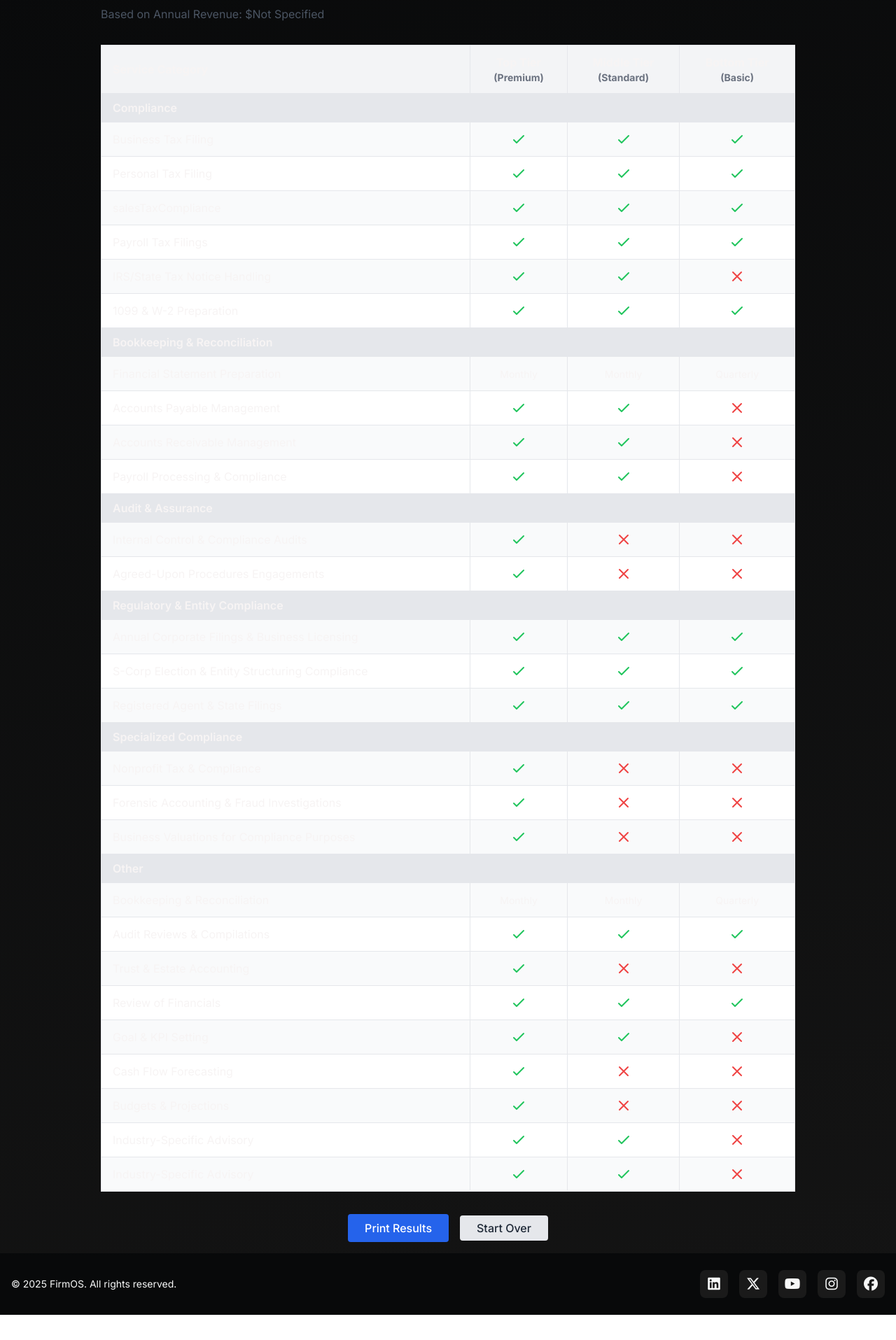
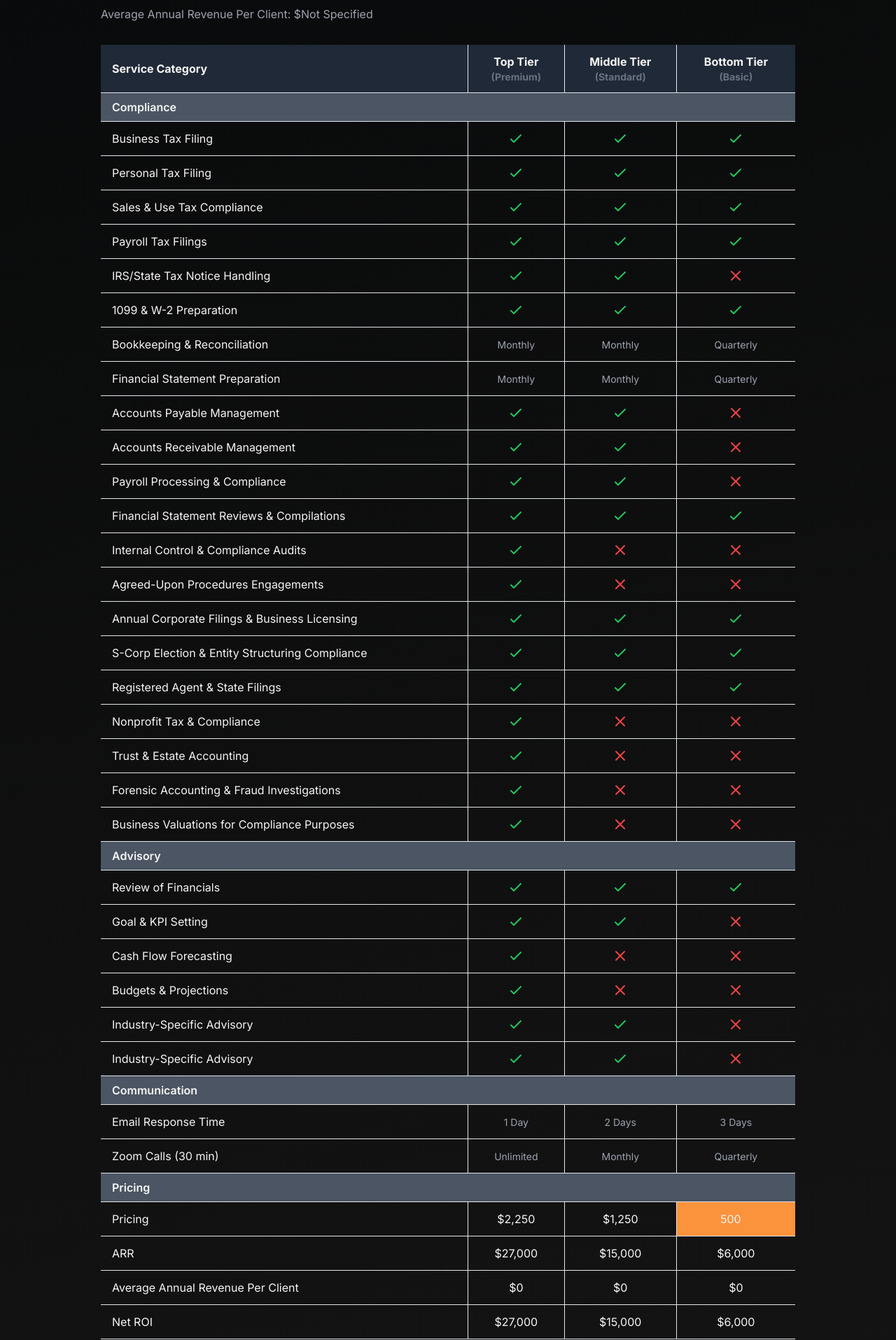
Before and after one commit to support-firmos/niche-marketing-playbook-revamp, a Next.js app: page /calculator in a window 1280 px wide. Shown: the part 286-2201 px from the top of the page at 70% size. Before the commit the page ends 2165 px from the top, so only its background shows below. Built offline with nearby package versions, Linux system fonts and the light colour scheme.

Commit message:
calculator update

```diff
--- a/src/app/calculator/page.tsx
+++ b/src/app/calculator/page.tsx
@@ -1,5 +1,5 @@
 'use client';
-// pages/service-tiers.tsx
+// pages/calculator.tsx
 import { useSearchParams } from 'next/navigation';
 import { useRouter } from 'next/navigation';
 import React from 'react'
@@ -28,6 +28,17 @@ export default function ServiceTiers() {
   const searchParams = useSearchParams();
   const [revenue, setRevenue] = useState<string>('');
   const [services, setServices] = useState<ServiceItem[]>([]);
+  const [basicPricing, setBasicPricing] = useState<number>(500);
+
+  const [convertedRevenue, setConvertedRevenue] = useState<number>(0);
+  const [standardPricing, setStandardPricing] = useState<number>(0);
+  const [premiumPricing, setPremiumPricing] = useState<number>(0);
+  const [arrBasic, setArrBasic] = useState<number>(0);
+  const [arrStandard, setArrStandard] = useState<number>(0);
+  const [arrPremium, setArrPremium] = useState<number>(0);
+  const [netRoiBasic, setNetRoiBasic] = useState<number>(0);
+  const [netRoiStandard, setNetRoiStandard] = useState<number>(0);
+  const [netRoiPremium, setNetRoiPremium] = useState<number>(0);
 
   // Updated tier data based on the provided image
   const tierData: TierData = {
@@ -40,14 +51,14 @@ export default function ServiceTiers() {
     taxFormPreparation: { top: true, middle: true, free: true },
 
     // Bookkeeping & Financials
-    bookkeepingAndReconciliation: { top: "Monthly", middle: "Monthly", free: "Quarterly" },
+    monthlyBookkeeping: { top: "Monthly", middle: "Monthly", free: "Quarterly" },
     financialStatementPreparation: { top: "Monthly", middle: "Monthly", free: "Quarterly" },
     accountsPayable: { top: true, middle: true, free: false },
     accountsReceivable: { top: true, middle: true, free: false },
     payrollProcessing: { top: true, middle: true, free: false },
 
     // Audit & Assurance
-    auditReviews: { top: true, middle: true, free: true },
+    financialStatementReviews: { top: true, middle: true, free: true },
     internalControlAudits: { top: true, middle: false, free: false },
     aupEngagements: { top: true, middle: false, free: false },
 
@@ -58,7 +69,7 @@ export default function ServiceTiers() {
 
     // Specialized Compliance
     nonprofitCompliance: { top: true, middle: false, free: false },
-    trustAndEstateAccounting: { top: true, middle: false, free: false },
+    trustAccounting: { top: true, middle: false, free: false },
     forensicAccounting: { top: true, middle: false, free: false },
     businessValuations: { top: true, middle: false, free: false },
 
@@ -69,9 +80,12 @@ export default function ServiceTiers() {
     budgetsAndProjections: { top: true, middle: false, free: false },
     industrySpecificAdvisory1: { top: true, middle: true, free: false },
     industrySpecificAdvisory2: { top: true, middle: true, free: false },
+
+    // Communication - Add missing services
+    emailResponseTime: { top: "1 Day", middle: "2 Days", free: "3 Days" },
+    zoomCalls: { top: "Unlimited", middle: "Monthly", free: "Quarterly" },
   };
 
-  // Service categories mapping
   const serviceCategories: Record<string, string> = {
     businessTaxFiling: "Compliance",
     personalTaxFiling: "Compliance",
@@ -80,43 +94,52 @@ export default function ServiceTiers() {
     irsTaxNoticeHandling: "Compliance",
     taxFormPreparation: "Compliance",
 
-    monthlyBookkeeping: "Bookkeeping & Reconciliation",
-    financialStatementPreparation: "Bookkeeping & Reconciliation",
-    accountsPayable: "Bookkeeping & Reconciliation",
-    accountsReceivable: "Bookkeeping & Reconciliation",
-    payrollProcessing: "Bookkeeping & Reconciliation",
+    monthlyBookkeeping: "Compliance",
+    financialStatementPreparation: "Compliance",
+    accountsPayable: "Compliance",
+    accountsReceivable: "Compliance",
+    payrollProcessing: "Compliance",
 
-    financialStatementReviews: "Audit & Assurance",
-    internalControlAudits: "Audit & Assurance",
-    aupEngagements: "Audit & Assurance",
+    financialStatementReviews: "Compliance",
+    internalControlAudits: "Compliance",
+    aupEngagements: "Compliance",
 
-    annualCorporateFilings: "Regulatory & Entity Compliance",
-    sCorpElection: "Regulatory & Entity Compliance",
-    registeredAgentFilings: "Regulatory & Entity Compliance",
+    annualCorporateFilings: "Compliance",
+    sCorpElection: "Compliance",
+    registeredAgentFilings: "Compliance",
 
-    nonprofitCompliance: "Specialized Compliance",
-    trustAccounting: "Specialized Compliance",
-    forensicAccounting: "Specialized Compliance",
-    businessValuations: "Specialized Compliance",
+    nonprofitCompliance: "Compliance",
+    trustAccounting: "Compliance",
+    forensicAccounting: "Compliance",
+    businessValuations: "Compliance",
 
+    reviewOfFinancials: "Advisory",
+    goalAndKPISetting: "Advisory",
+    cashFlowForecasting: "Advisory",
+    budgetsAndProjections: "Advisory",
+    industrySpecificAdvisory1: "Advisory",
+    industrySpecificAdvisory2: "Advisory",
+
+    emailResponseTime: "Communication",
+    zoomCalls: "Communication",
   };
 
   // Service names mapping
   const serviceNames: Record<string, string> = {
     businessTaxFiling: "Business Tax Filing",
     personalTaxFiling: "Personal Tax Filing",
-    salesAndUseTaxCompliance: "Sales & Use Tax Compliance",
+    salesTaxCompliance: "Sales & Use Tax Compliance",
     payrollTaxFilings: "Payroll Tax Filings",
     irsTaxNoticeHandling: "IRS/State Tax Notice Handling",
     taxFormPreparation: "1099 & W-2 Preparation",
 
-    bookkeepingAndReconciliation: "Bookkeeping & Reconciliation",
+    monthlyBookkeeping: "Bookkeeping & Reconciliation",
     financialStatementPreparation: "Financial Statement Preparation",
     accountsPayable: "Accounts Payable Management",
     accountsReceivable: "Accounts Receivable Management",
     payrollProcessing: "Payroll Processing & Compliance",
 
-    auditReviews: "Audit Reviews & Compilations",
+    financialStatementReviews: "Financial Statement Reviews & Compilations",
     internalControlAudits: "Internal Control & Compliance Audits",
     aupEngagements: "Agreed-Upon Procedures Engagements",
 
@@ -125,7 +148,7 @@ export default function ServiceTiers() {
     registeredAgentFilings: "Registered Agent & State Filings",
 
     nonprofitCompliance: "Nonprofit Tax & Compliance",
-    trustAndEstateAccounting: "Trust & Estate Accounting",
+    trustAccounting: "Trust & Estate Accounting",
     forensicAccounting: "Forensic Accounting & Fraud Investigations",
     businessValuations: "Business Valuations for Compliance Purposes",
 
@@ -135,39 +158,99 @@ export default function ServiceTiers() {
     budgetsAndProjections: "Budgets & Projections",
     industrySpecificAdvisory1: "Industry-Specific Advisory",
     industrySpecificAdvisory2: "Industry-Specific Advisory",
+
+    emailResponseTime: "Email Response Time",
+    zoomCalls: "Zoom Calls (30 min)",
   };
+
+  // Function to format currency
+  const formatCurrency = (amount: number) => {
+    return `$${amount.toLocaleString()}`;
+  };
+
+  // Define which categories and services should always be shown
+  const alwaysShowCategories = ["Advisory", "Communication"];
+  const alwaysShowServices = [
+    // Advisory services
+    "reviewOfFinancials",
+    "goalAndKPISetting",
+    "cashFlowForecasting",
+    "budgetsAndProjections",
+    "industrySpecificAdvisory1",
+    "industrySpecificAdvisory2",
+    // Communication services
+    "emailResponseTime",
+    "zoomCalls"
+  ];
 
   useEffect(() => {
     // Get the query parameters using useSearchParams
     const queryRevenue = searchParams.get('revenue');
+    const parsedRevenue = parseInt(queryRevenue || '0', 10);
+    setConvertedRevenue(parsedRevenue);
+
+    // Calculate pricing based on basicPricing
+    const calculatedStandardPricing = Math.round(basicPricing * 2.5 / 5) * 5;
+    setStandardPricing(calculatedStandardPricing);
+
+    const calculatedPremiumPricing = Math.round(calculatedStandardPricing * 1.8 / 5) * 5;
+    setPremiumPricing(calculatedPremiumPricing);
+
+    // Calculate ARR values
+    const calculatedArrBasic = basicPricing * 12;
+    const calculatedArrStandard = calculatedStandardPricing * 12;
+    const calculatedArrPremium = calculatedPremiumPricing * 12;
+
+    setArrBasic(calculatedArrBasic);
+    setArrStandard(calculatedArrStandard);
+    setArrPremium(calculatedArrPremium);
+
+    // Calculate Net ROI values
+    setNetRoiBasic(calculatedArrBasic - parsedRevenue);
+    setNetRoiStandard(calculatedArrStandard - parsedRevenue);
+    setNetRoiPremium(calculatedArrPremium - parsedRevenue);
+
     const queryServices = searchParams.get('services');
+
+    let selectedServices: ServiceItem[] = [];
 
     if (queryRevenue && queryServices) {
       setRevenue(queryRevenue);
       try {
         const parsedServices = JSON.parse(queryServices);
         // If the parsed services doesn't include categories, add them
-        const enhancedServices = parsedServices.map((service: ServiceItem) => ({
+        selectedServices = parsedServices.map((service: ServiceItem) => ({
           ...service,
           category: serviceCategories[service.id] || "Other",
           // If a service name is not provided, use the one from our mapping
           name: service.name || serviceNames[service.id] || service.id
         }));
-        setServices(enhancedServices);
       } catch (error) {
         console.error("Failed to parse services:", error);
       }
     } else {
-      // If we don't have data from query params, we'll use all services for demo
-      const allServices = Object.keys(tierData).map(id => ({
-        id,
-        name: serviceNames[id] || id,
-        category: serviceCategories[id] || "Other"
-      }));
-      setServices(allServices);
+      // If we don't have data from query params, we'll load all services from tierData
+      selectedServices = Object.keys(tierData)
+        .filter(id => !alwaysShowServices.includes(id)) // Exclude services that will be added separately
+        .map(id => ({
+          id,
+          name: serviceNames[id] || id,
+          category: serviceCategories[id] || "Other"
+        }));
       setRevenue("Not Specified");
     }
-  }, [searchParams]); // Only depend on searchParams now
+
+    // Always add the services from alwaysShowCategories
+    const alwaysShownServices = alwaysShowServices.map(id => ({
+      id,
+      name: serviceNames[id] || id,
+      category: serviceCategories[id] || "Other"
+    }));
+
+    // Combine selected services with always-shown services
+    setServices([...selectedServices, ...alwaysShownServices]);
+
+  }, [searchParams, basicPricing]); // Only depend on searchParams and basicPricing
 
   // Helper function to render tier cell content
   const renderTierCell = (value: string | boolean) => {
@@ -190,7 +273,7 @@ export default function ServiceTiers() {
         );
       }
     } else {
-      return <span className="text-sm">{value}</span>;
+      return <span className="text-sm text-gray-400">{value}</span>;
     }
   };
 
@@ -207,12 +290,8 @@ export default function ServiceTiers() {
   // Categories in desired order
   const categoryOrder = [
     "Compliance",
-    "Bookkeeping & Reconciliation",
-    "Audit & Assurance",
-    "Regulatory & Entity Compliance",
-    "Specialized Compliance",
     "Advisory",
-    "Other"
+    "Communication"
   ];
 
   if (!services.length) {
@@ -222,7 +301,7 @@ export default function ServiceTiers() {
   return (
     <div className="container mx-auto p-4 max-w-5xl">
       <Head>
-        <title>Service Tier Recommendations</title>
+        <title>Pricing Calculator</title>
       </Head>
 
       <div className="mb-6">
@@ -232,14 +311,14 @@ export default function ServiceTiers() {
       </div>
 
       <div className="mb-8">
-        <h1 className="text-2xl font-bold mb-2">Service Tier Recommendations</h1>
-        <p className="text-gray-600">Based on Annual Revenue: ${revenue}</p>
+        <h1 className="text-2xl font-bold mb-2">Pricing Calculator</h1>
+        <p className="text-gray-400">Average Annual Revenue Per Client: ${revenue}</p>
       </div>
 
       <div className="overflow-x-auto">
-        <table className="min-w-full bg-white border border-gray-200">
+        <table className="min-w-full">
           <thead>
-            <tr className="bg-gray-100">
+            <tr className="bg-gray-800">
               <th className="py-3 px-4 text-left border-b border-r">Service Category</th>
               <th className="py-3 px-4 text-center border-b border-r">
                 <div className="font-bold">Top Tier</div>
@@ -258,17 +337,21 @@ export default function ServiceTiers() {
           <tbody>
             {categoryOrder.map(category => {
               const categoryServices = groupedServices[category] || [];
-              if (categoryServices.length === 0) return null;
+
+              // Always render categories that should always be shown, even if they have no services
+              if (categoryServices.length === 0 && !alwaysShowCategories.includes(category)) {
+                return null;
+              }
 
               return (
                 <React.Fragment key={category}>
-                  <tr className="bg-gray-200">
+                  <tr className="bg-gray-600">
                     <td colSpan={4} className="py-2 px-4 font-semibold border-b">
                       {category}
                     </td>
                   </tr>
                   {categoryServices.map((service, index) => (
-                    <tr key={service.id} className={index % 2 === 0 ? 'bg-gray-50' : 'bg-white'}>
+                    <tr key={service.id} className={index % 2 === 0 ? 'bg-transparent' : 'bg-transparent'}>
                       <td className="py-3 px-4 border-b border-r">{service.name}</td>
                       <td className="py-3 px-4 text-center border-b border-r">
                         {renderTierCell(tierData[service.id]?.top)}
@@ -284,6 +367,42 @@ export default function ServiceTiers() {
                 </React.Fragment>
               );
             })}
+            <tr className="bg-gray-600">
+              <td colSpan={4} className="py-2 px-4 font-semibold border-b">
+                Pricing
+              </td>
+            </tr>
+            <tr>
+              <td className="py-3 px-4 border-b border-r">Pricing</td>
+              <td className="py-3 px-4 text-center border-b border-r">{formatCurrency(premiumPricing)}</td>
+              <td className="py-3 px-4 text-center border-b border-r">{formatCurrency(standardPricing)}</td>
+              <td className="py-3 px-4 text-center border-b bg-orange-400">
+                <input
+                  type="number"
+                  value={basicPricing}
+                  onChange={(e) => setBasicPricing(Number(e.target.value))}
+                  className="w-24 text-center bg-transparent"
+                />
+              </td>
+            </tr>
+            <tr>
+              <td className="py-3 px-4 border-b border-r">ARR</td>
+              <td className="py-3 px-4 text-center border-b border-r">{formatCurrency(arrPremium)}</td>
+              <td className="py-3 px-4 text-center border-b border-r">{formatCurrency(arrStandard)}</td>
+              <td className="py-3 px-4 text-center border-b">{formatCurrency(arrBasic)}</td>
+            </tr>
+            <tr>
+              <td className="py-3 px-4 border-b border-r">Average Annual Revenue Per Client</td>
+              <td className="py-3 px-4 text-center border-b border-r ">{formatCurrency(convertedRevenue)}</td>
+              <td className="py-3 px-4 text-center border-b border-r ">{formatCurrency(convertedRevenue)}</td>
+              <td className="py-3 px-4 text-center border-b ">{formatCurrency(convertedRevenue)}</td>
+            </tr>
+            <tr>
+              <td className="py-3 px-4 border-b border-r">Net ROI</td>
+              <td className="py-3 px-4 text-center border-b border-r">{formatCurrency(netRoiPremium)}</td>
+              <td className="py-3 px-4 text-center border-b border-r">{formatCurrency(netRoiStandard)}</td>
+              <td className="py-3 px-4 text-center border-b">{formatCurrency(netRoiBasic)}</td>
+            </tr>
           </tbody>
         </table>
       </div>
```
